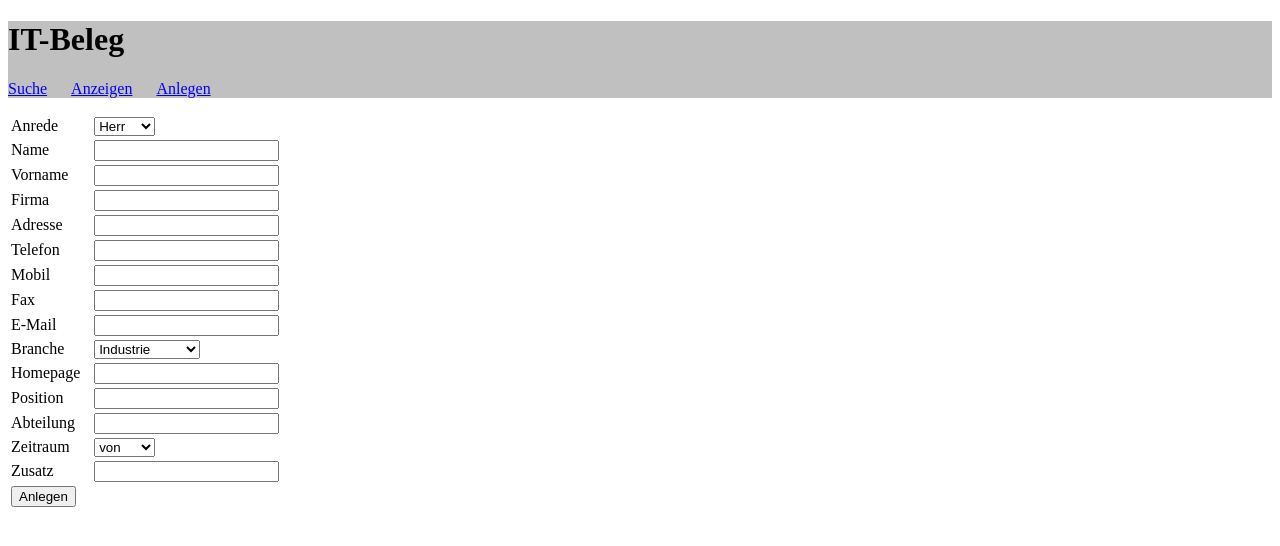
After one commit to MisterPMG/IT1-Beleg, a PHP site: page /new.php in a window 1280 px wide. The commit adds this page. Shown: the top 546 px of the page. Run offline with PHP 8.4, Linux system fonts and the light colour scheme.

Commit message:
grobes layout ohne jegliche funktion

```diff
--- a/css/style.css
+++ b/css/style.css
@@ -1,35 +1,17 @@
-body{
-	font-family:arial, sans-serif;
+li {
+        list-style: none;
+        display: inline;
+        padding-right: 20px;
 }
 
-div#wrap{
-	width: 760 px;
-	min-height: 800 px;
-	margin: 0 auto;
-	text-align: left;
+ul {
+        padding-left: 0;
 }
 
-div .header-container{
-	background-color: black;
-	heigth:150 px;
-	color: white;
-	font-size: 1 em;
+header {
+        background: #C0C0C0;
 }
 
-nav{
-	float:right;
+table#anlegen {
+         width: 300px;
 }
-
-ul[id="nav"] > li{
-	display:inline;
-	text-decoration:none;
-	padding:auto;
-	color: white;
-	font-size:3 em;
-}
-
-fieldset#searchbox{
-	width:300 px;
-	padding:5 px;
-	border:1 px dashed dimgrey;
-}
--- /dev/null
+++ b/new.php
@@ -0,0 +1,95 @@
+<!DOCTYPE html>
+<html>
+<head>
+        <meta charset="utf-8">
+    <title>IT-Beleg: Addressverwaltung</title>
+    <link rel="stylesheet" href="css/style.css">
+</head>
+<body>
+        <header>
+                <h1>IT-Beleg</h1>
+                <nav>
+                        <ul>
+                                <li><a href="index.php">Suche</a></li>
+                                <li><a href="list.php">Anzeigen</a></li>
+                                <li><a href="#">Anlegen</a></li>
+                        </ul>
+                </nav>
+        </header>
+
+        <div>
+                 <form action="detail.php">
+
+                         <table id="anlegen">
+                          <tr>
+                           <td>Anrede</td>
+                           <td><select><option value="herr">Herr</option><option value="frau">Frau</option><option value="blabla">BlaBla</option></select></td>
+                          </tr>
+                          <tr>
+                           <td><label for="name">Name</label></td>
+                           <td><input type="text" name="Name" id="name" />     </td>
+                          </tr>
+                          <tr>
+                           <td><label for="vorname">Vorname</label></td>
+                           <td><input type="text" name="Vorname" id="vorname" />  </td>
+                          </tr>
+                          <tr>
+                           <td><label for="firma">Firma</label></td>
+                           <td><input type="text" name="Firma" id="firma" />     </td>
+                          </tr>
+                          <tr>
+                           <td><label for="adresse">Adresse</label></td>
+                           <td><input type="text" name="Adresse" id="adresse" />     </td>
+                          </tr>
+                          <tr>
+                           <td><label for="telefon">Telefon</label></td>
+                           <td><input type="text" name="Telefon" id="telefon" /> </td>
+                          </tr>
+                          <tr>
+                           <td><label for="mobil">Mobil</label></td>
+                           <td><input type="text" name="Mobil" id="mobil" /> </td>
+                          </tr>
+                          <tr>
+                           <td><label for="fax">Fax</label></td>
+                           <td><input type="text" name="Fax" id="fax" />  </td>
+                          </tr>
+                          <tr>
+                           <td><label for="email">E-Mail</label></td>
+                           <td><input type="text" name="Email" id="email" /> </td>
+                          </tr>
+                          <tr>
+                           <td>Branche</td>
+                           <td><select><option value="Industrie">Industrie</option><option value="Dienstleistung">Dienstleistung</option><option value="blabla">BlaBla</option></select></td>
+                          </tr>
+                          <tr>
+                           <td><label for="www">Homepage</label></td>
+                           <td><input type="text" name="www" id="www" /></td>
+                          </tr>
+                          <tr>
+                           <td><label for="position">Position</label></td>
+                           <td><input type="text" name="Postion" id="position" />  </td>
+                          </tr>
+                          <tr>
+                           <td><label for="abteilung">Abteilung</label></td>
+                           <td><input type="text" name="Abteilung" id="abteilung" /> </td>
+                          </tr>
+                          <tr>
+                           <td>Zeitraum</td>
+                           <td><select><option value="von">von</option><option value="bis">bis</option><option value="blabla">BlaBla</option></select></td>
+                          </tr>
+                          <tr>
+                           <td><label for="zusatz">Zusatz</label></td>
+                           <td><input type="text" name="Zusatz" id="zusatz" /> </td>
+                          </tr>
+                          <tr>
+                           <td><input type="submit" value="Anlegen" /></td>
+                          </tr>
+                         </table>
+
+
+                 </form>
+        </div>
+
+
+</body>
+</html>
```
Also changed, not shown: detail.php (added, +26 -0 lines), index.html (deleted, +0 -36 lines), index.php (added, +35 -0 lines), list.php (added, +26 -0 lines), img/logo/logo.png (deleted), 2 other files.
